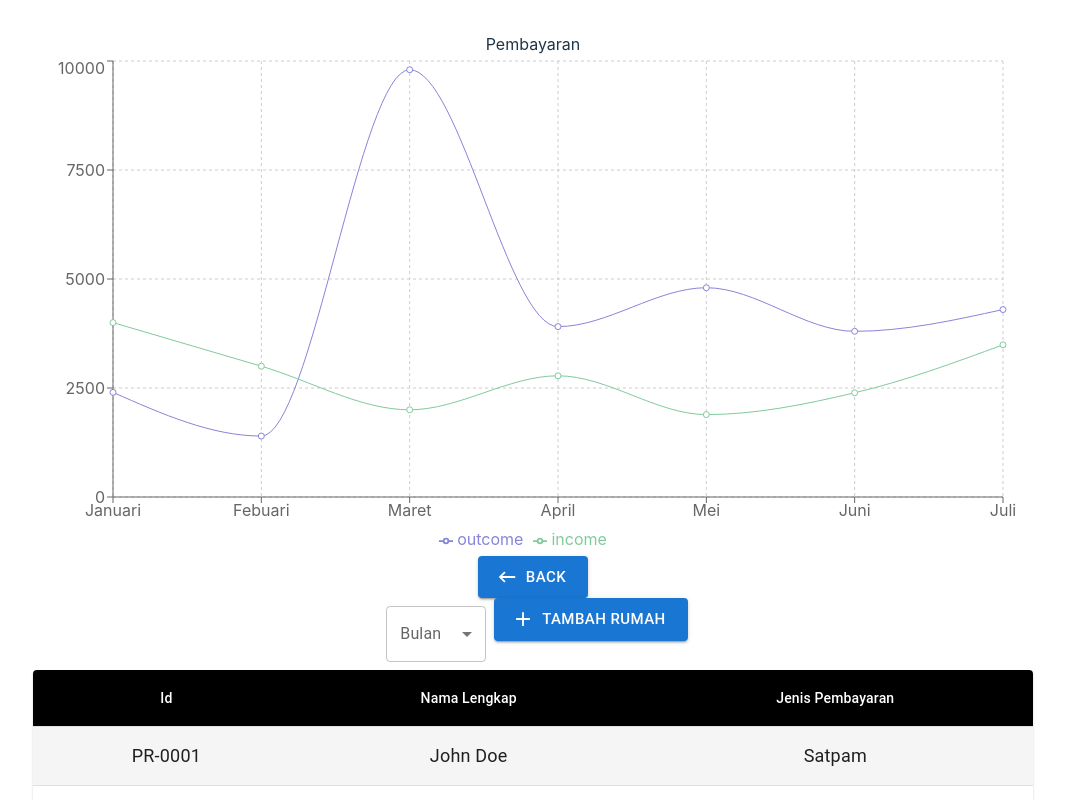
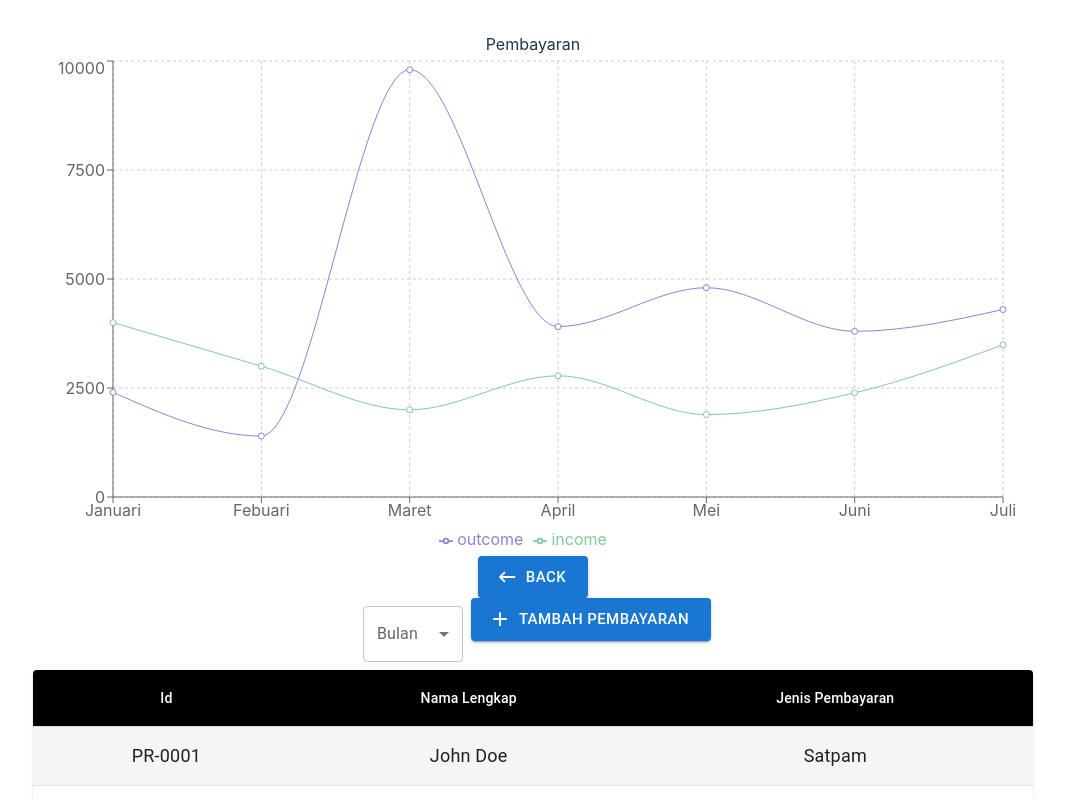
Before and after one commit to musyaffacm/perumahan-cerdas-fe, a React (Vite) app: page /payment in a window 1280 px wide. Shown: the top 800 px of the page, without its empty margins (107-1172 px from the left). Built offline with nearby package versions, Linux system fonts and the light colour scheme.

Commit message:
change button label for add payment

```diff
--- a/src/pages/payment/Index.jsx
+++ b/src/pages/payment/Index.jsx
@@ -36,7 +36,7 @@ export default function Payment() {
               startIcon={<IoMdAdd />}
               onClick={() => setIsOpenModal((prev) => true)}
             >
-              Tambah Rumah
+              Tambah Pembayaran
             </Button>
           </div>
         </div>
```
